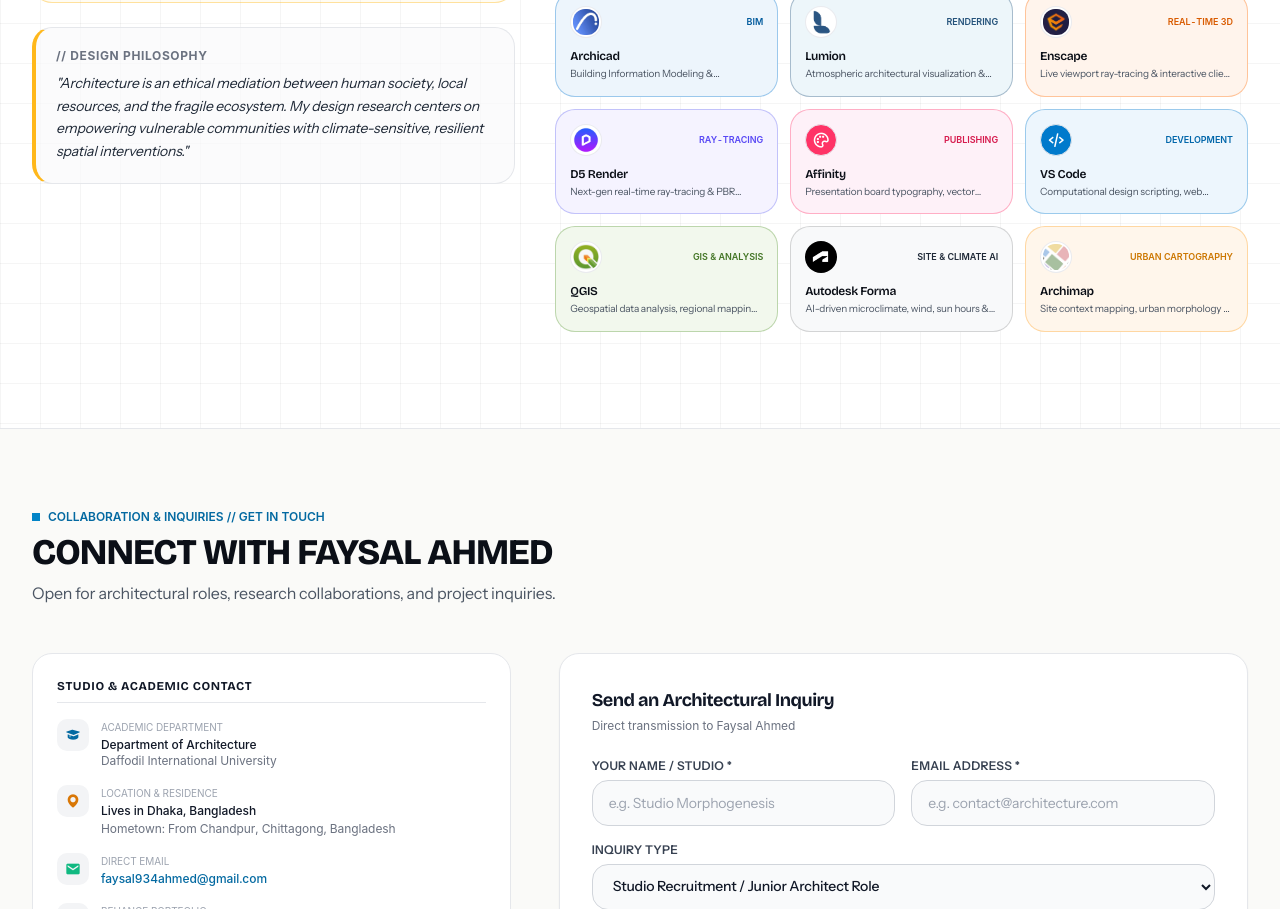
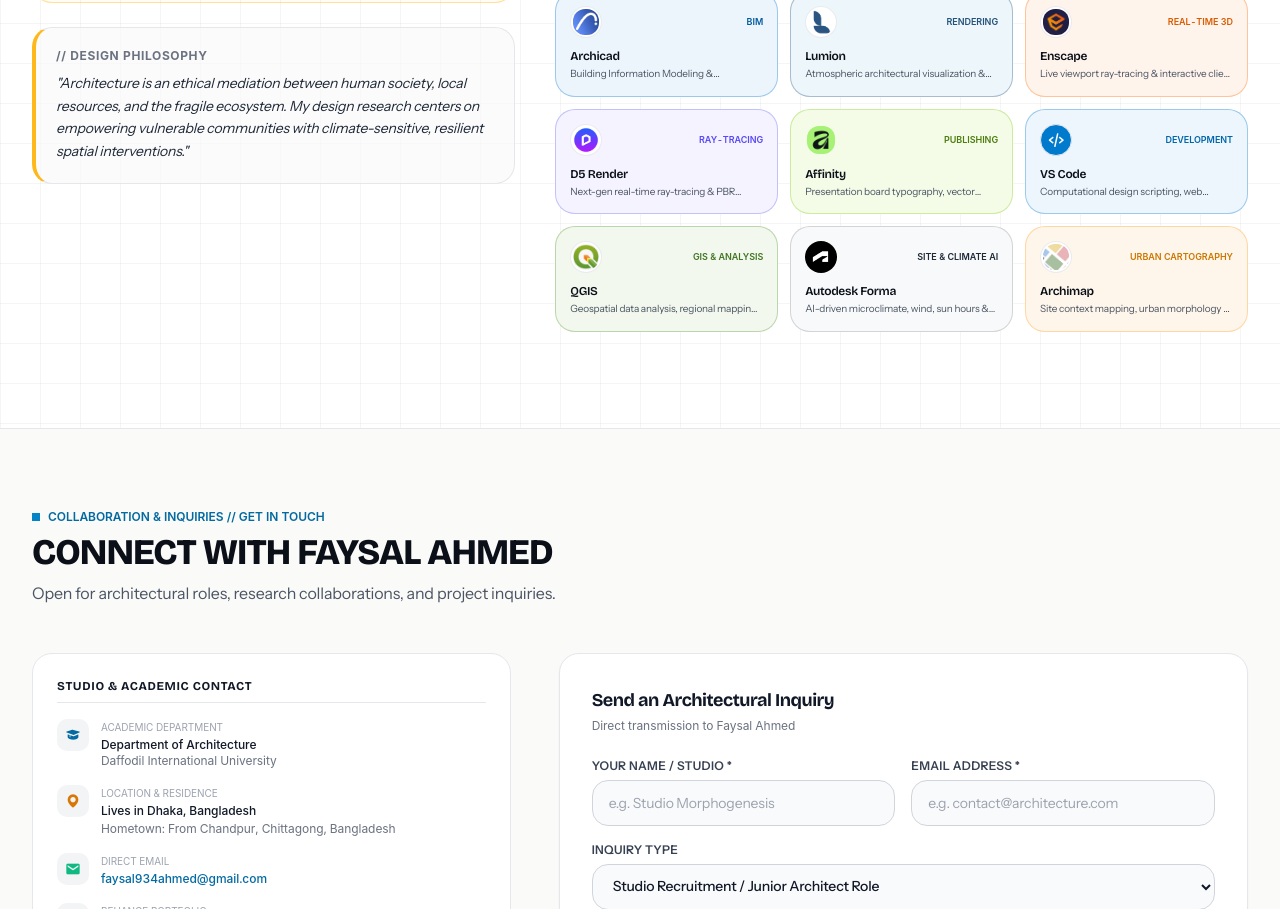
Before and after one commit to armanhossen-dev/Portfolio_for_faysal_vai, a React (Vite) app: page / in a window 1280 px wide. Shown: the part 9520-10429 px from the top of the page. Built offline with nearby package versions, Linux system fonts and the light colour scheme.

Commit message:
feat: add official Serif Affinity logo icon to software arsenal

```diff
--- a/src/components/AboutSection.jsx
+++ b/src/components/AboutSection.jsx
@@ -53,11 +53,12 @@ export default function AboutSection() {
       accent: "#5848f5"
     },
     "Affinity": {
-      cardBg: "bg-[#fef1f8] dark:bg-[#200717]",
-      border: "border-[#FF3366]/35 dark:border-[#FF3366]/30 hover:border-[#FF3366]",
-      iconBg: "bg-[#FF3366] text-white",
-      tagColor: "text-[#d61a4d] dark:text-[#ff80a0]",
-      accent: "#FF3366"
+      cardBg: "bg-[#f4fce8] dark:bg-[#121c0b]",
+      border: "border-[#84cc16]/35 dark:border-[#84cc16]/30 hover:border-[#84cc16]",
+      iconBg: "bg-[#84cc16] text-[#0f172a]",
+      iconBoxBg: "bg-transparent",
+      tagColor: "text-[#4d7c0f] dark:text-[#bef264]",
+      accent: "#84cc16"
     },
     "VS Code": {
       cardBg: "bg-[#edf6fd] dark:bg-[#061827]",
--- a/src/data/projectsData.js
+++ b/src/data/projectsData.js
@@ -82,7 +82,7 @@ export const studentProfile = {
     { name: "Lumion", category: "Rendering", icon: "bx-sun", image: "./images/tools/lumion-logo.png", desc: "Atmospheric architectural visualization & cinematic walkthroughs" },
     { name: "Enscape", category: "Real-Time 3D", icon: "bx-camera", image: "./images/tools/enscape-logo.png", desc: "Live viewport ray-tracing & interactive client presentations" },
     { name: "D5 Render", category: "Ray-Tracing", icon: "bx-aperture", image: "./images/tools/d5-render-logo.png", desc: "Next-gen real-time ray-tracing & PBR material fidelity" },
-    { name: "Affinity", category: "Publishing", icon: "bx-palette", desc: "Presentation board typography, vector layout & architectural portfolios" },
+    { name: "Affinity", category: "Publishing", icon: "bx-palette", image: "./images/tools/affinity-logo.png", desc: "Presentation board typography, vector layout & architectural portfolios" },
     { name: "VS Code", category: "Development", icon: "bx-code-alt", desc: "Computational design scripting, web portfolios & data pipelines" },
     { name: "QGIS", category: "GIS & Analysis", icon: "bx-globe", image: "./images/tools/qgis-logo.png", desc: "Geospatial data analysis, regional mapping & terrain modeling" },
     { name: "Autodesk Forma", category: "Site & Climate AI", icon: "bxs-city", image: "./images/tools/autodesk-forma-logo.png", desc: "AI-driven microclimate, wind, sun hours & daylight analysis" },
```
Also changed, not shown: public/images/tools/affinity-logo.png (added), 7 other files (tests, documents, lock files or other folders).
